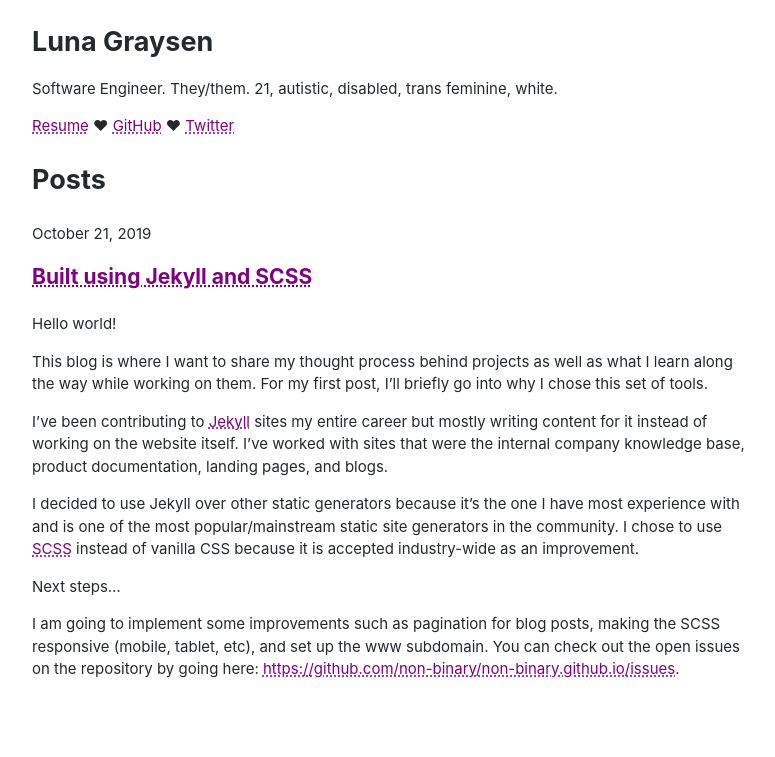
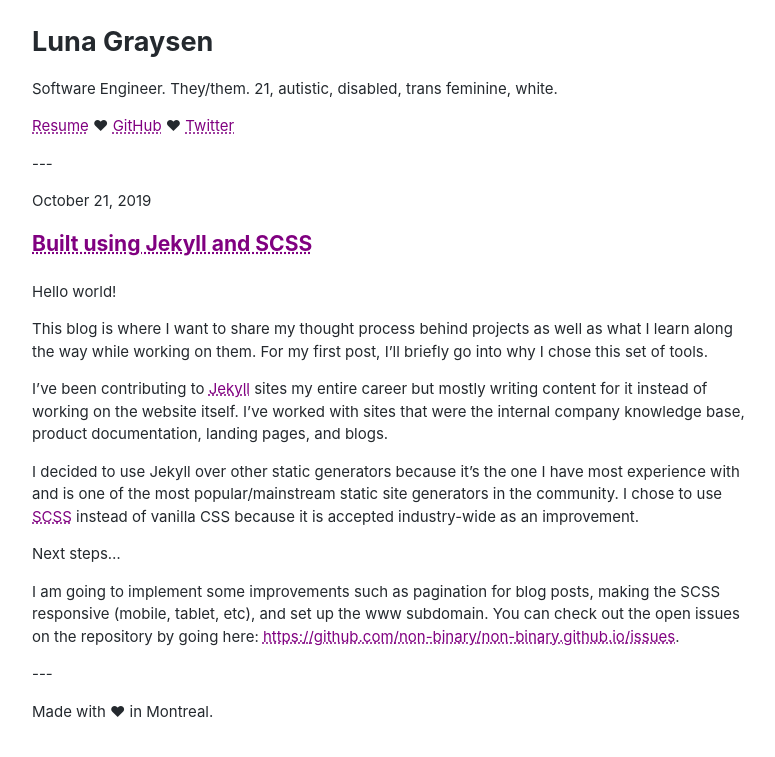
Before and after one commit to non-binary/non-binary.github.io, a Jekyll site: the page built from index.html, in a window 1280 px wide. Shown: the top 757 px of the page, without its empty margins (248-1023 px from the left). Built offline with Jekyll 4.4.1, drawn with Linux system fonts in a browser that asks for light colours.

Commit message:
Add footer text and change minor layout things
#6

```diff
--- a/_layouts/default.html
+++ b/_layouts/default.html
@@ -10,6 +10,10 @@
 <body>
   <section class="content">
     {{ content }}
+
+    <footer>
+        <p>Made with ♥ in Montreal.</p>
+    </footer>
   </section>
 </body>
 
--- a/index.html
+++ b/index.html
@@ -6,10 +6,12 @@ title: Luna Graysen
 <h1>{{ page.title }}</h1>
 <p>Software Engineer. They/them. 21, autistic, disabled, trans feminine, white.</p>
 <p><a href="cv.pdf">Resume</a> ♥ <a href="https://github.com/non-binary">GitHub</a> ♥ <a href="https://twitter.com/lunalovesbirds">Twitter</a></p>
-<h2>Posts</h2>
+<p>---</p>
+<!-- <h3>Posts</h3> -->
 
 {% for post in site.posts %}
 <p>{{ post.date | date: '%B %d, %Y' }}</p>
 <h3><a href="{{ post.url }}">{{ post.title }}</a></h3>
 <p>{{ post.content }}</p>
+<p>---</p>
 {% endfor %}
```
Also changed, not shown: 5 other files.
